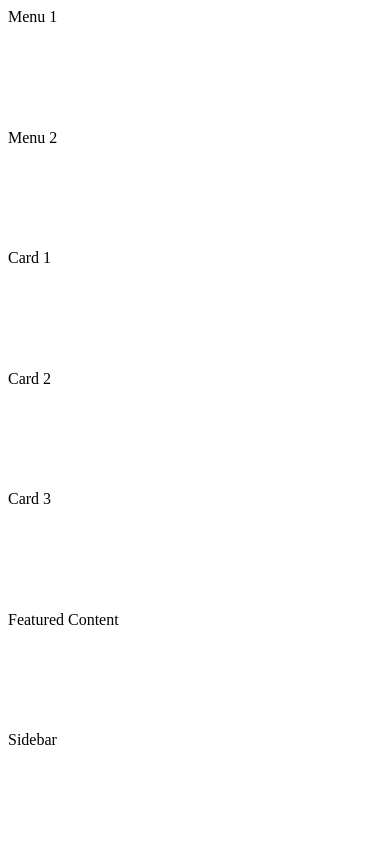
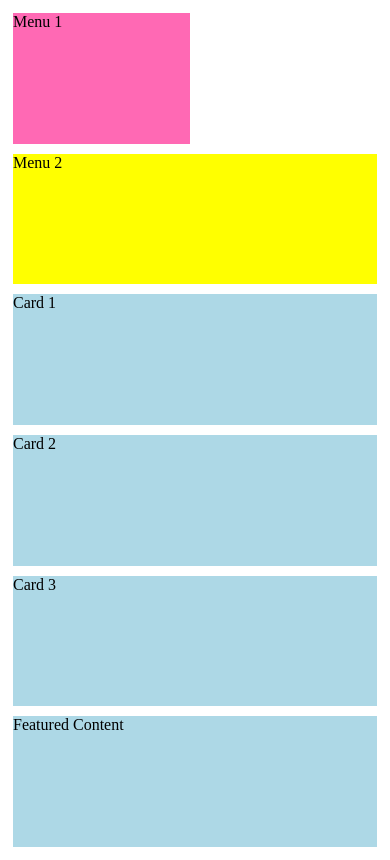
Before and after one commit to kiara-j/eecs130-coursework, a plain HTML site: page labs/lab03/index.html in a window 390 px wide. Drawn offline with Linux system fonts and the light colour scheme.

Commit message:
lab3 new

```diff
--- a/labs/lab03/css/style.css
+++ b/labs/lab03/css/style.css
@@ -1,12 +1,117 @@
+.menu1, .menu2, .card1, .card2, .card3, .main, .aside{
+   padding: 5px;
+}
+
 .container {
    display: grid;
-/* grid-template-columns: ???;
-   grid-template-rows: ???;
-   grid-template-areas: ???;
-*/
+ grid-template-columns: 1fr 1fr 1fr 1fr;
+   grid-template-rows: .5fr 1fr 1fr;
+   grid-template-areas:
+      "a . b b"
+      "c d e f"
+      "g g g f";
    min-height: 100vh;
 }
 
+.menu1{
+   grid-area: a;
+}
+
+.menu2{
+   grid-area:b
+}
+
+.card1{
+   grid-area:c
+}
+
+.card2{
+   grid-area:d
+}
+
+.card3{
+   grid-area: e
+}
+.aside{
+   grid-area: f
+}
+.main{
+   grid-area: g
+}
+
+.menu1 div{
+   background: hotpink;
+   height: 100%
+}
+
+.menu2 div{
+   background: yellow;
+   height: 100%
+}
+
+.card1 section{
+   background: lightblue;
+   height: 100%
+}
+
+.card2 section {
+   background: lightblue;
+   height: 100%
+}
+
+.card3 section{
+   background: lightblue;
+   height: 100%
+}
+.aside section{
+   background: lightblue;
+   height: 100%
+}
+.main section{
+   background: lightblue;
+   height: 100%
+}
+
+.aside section{
+   background: lightgray;
+   height: 100%
+}
+.main section{
+   background: lightblue;
+   height: 100%
+}
+
+
 @media (max-width: 1024px) {
    /* tablet layout here */
+.container {
+   display: grid;
+ grid-template-columns: 1fr 1fr;
+   grid-template-rows: 1fr 1fr 1fr 1fr 1fr;
+   grid-template-areas:
+      "a b"
+      "f f"
+      "c d"
+      "e e"
+      "g g";
+   height: 100vh;}
 }
+
+@media (max-width: 480px) {
+  .container {
+   display: grid;
+ grid-template-columns: 1fr 1fr;
+   grid-template-rows: 1fr 1fr 1fr 1fr 1fr 1fr;
+   grid-template-areas:
+      "a ."
+      "b b"
+      "c c"
+      "d d"
+      "e e"
+      "g g";
+   height: 100vh;
+   }
+    .aside{
+   display: none;
+   }
+}
```
Also changed, not shown: labs/lab03/index.html (+0 -2 lines).
